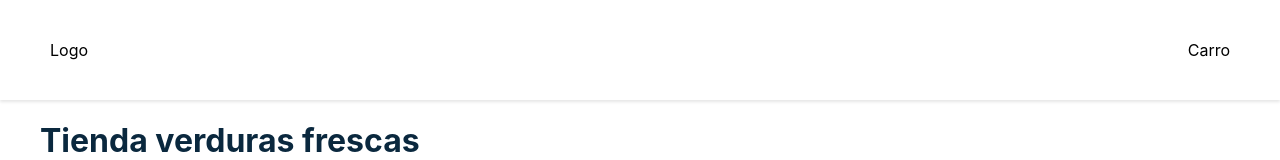
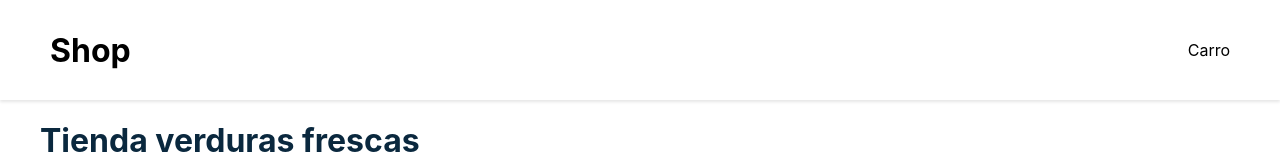
Before and after one commit to adrian1426/ReactJS_Carrito-Compra-Verdura, a React (Create React App) app: page / in a window 1280 px wide. Shown: the top 160 px of the page. Built offline with nearby package versions, Linux system fonts and the light colour scheme.

Commit message:
Logo component

```diff
--- /dev/null
+++ b/src/components/Logo.js
@@ -0,0 +1,20 @@
+import { Component } from 'react';
+
+const styles = {
+  logo: {
+    fontWeight: '700',
+    fontSize: '2rem'
+  }
+};
+
+class Logo extends Component {
+  render() {
+    return (
+      <div style={styles.logo}>
+        Shop
+      </div>
+    );
+  }
+};
+
+export default Logo;
--- a/src/components/NavBar.js
+++ b/src/components/NavBar.js
@@ -1,4 +1,5 @@
 import { Component } from 'react';
+import Logo from './Logo';
 
 const styles = {
   navbar: {
@@ -17,7 +18,7 @@
   render() {
     return (
       <nav style={styles.navbar}>
-        <p>Logo</p>
+        <Logo />
         <p>Carro</p>
       </nav>
     );
```
